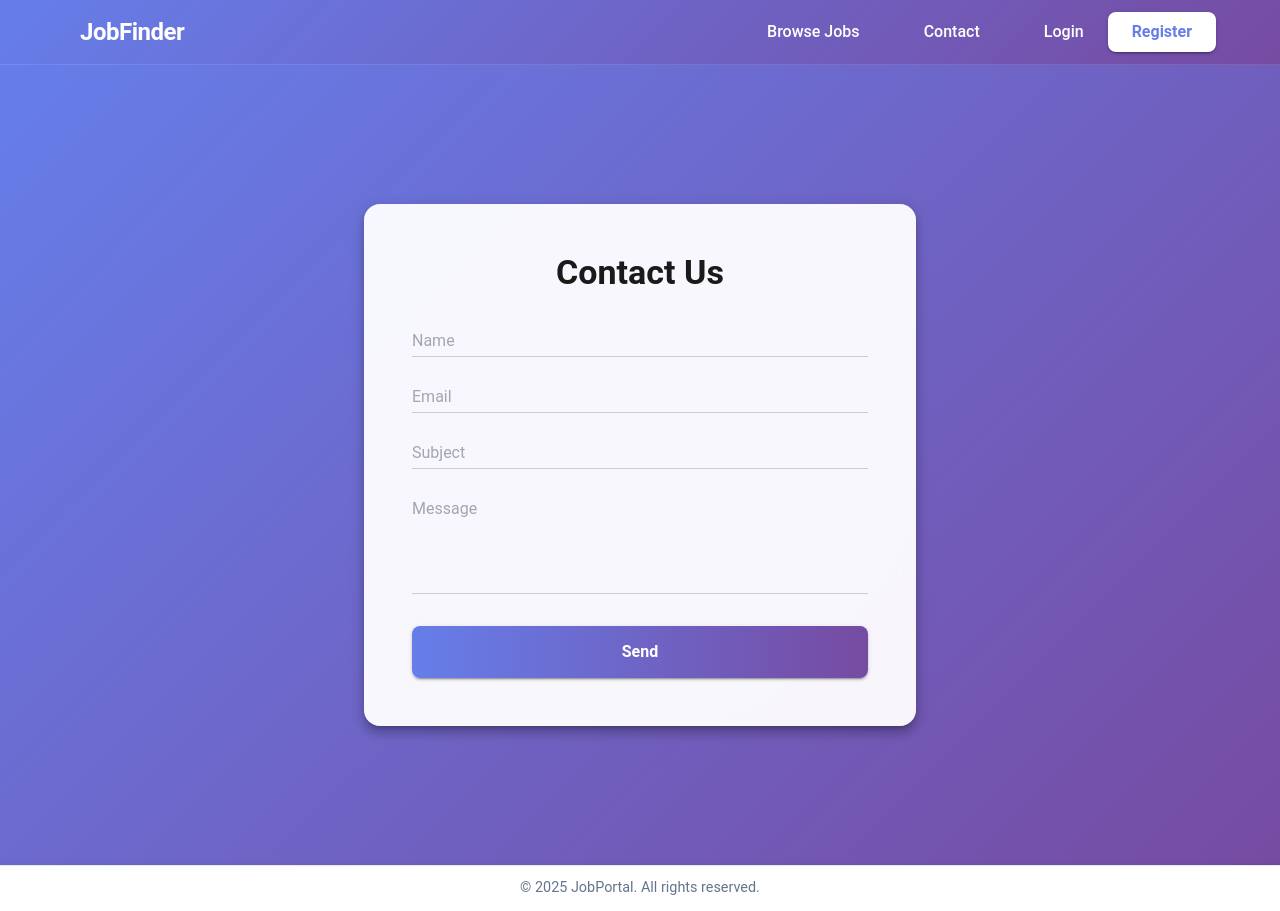
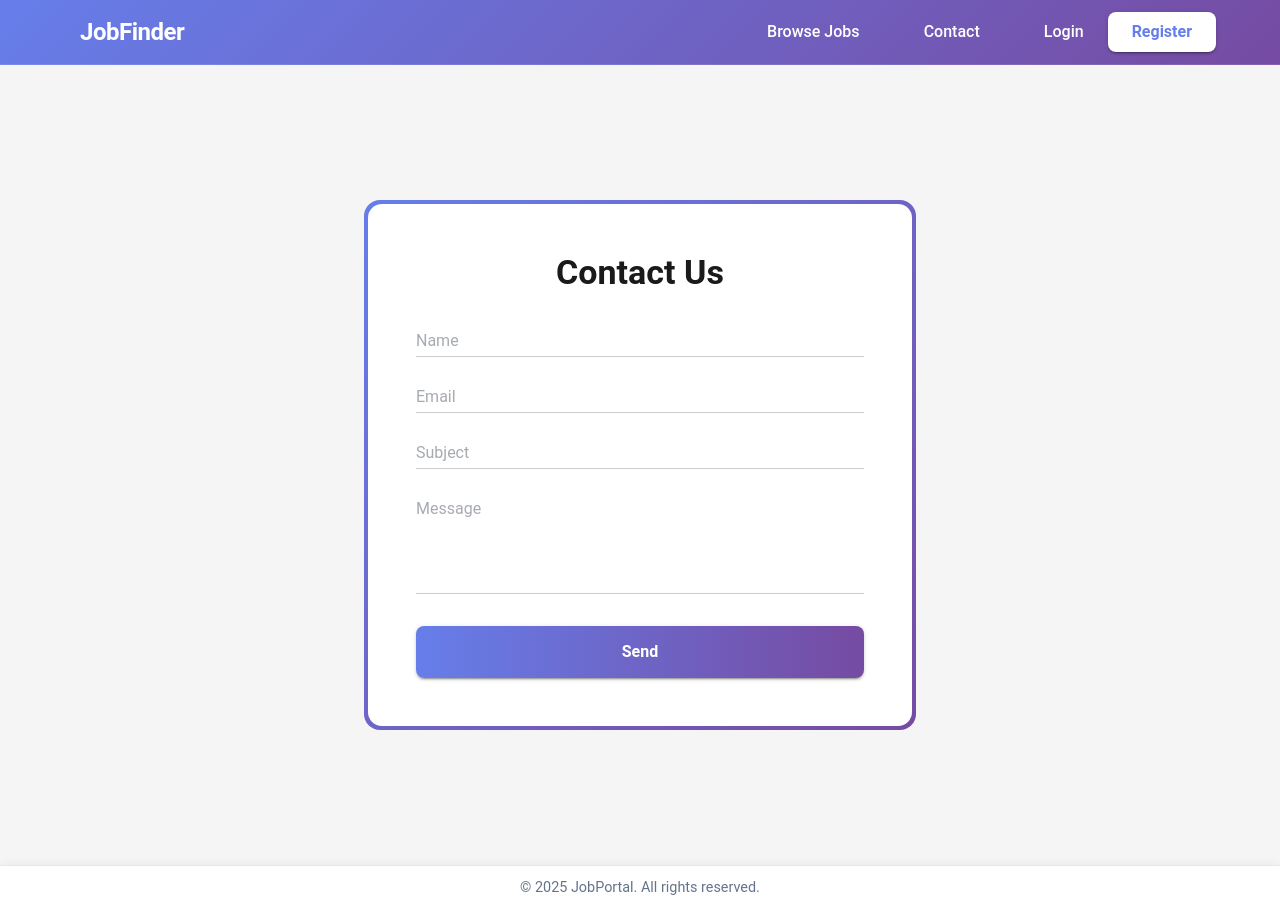
Before and after one commit to Divanshu-Singla/JobFinder, a React (Create React App) app in the folder frontend/: page /contact in a window 1280 px wide. Built offline with nearby package versions, Linux system fonts and the light colour scheme; no server answers; some icons are missing; what axios-retry would draw is missing.

Commit message:
Update Contact form: remove gradient background, add gradient border to form

```diff
--- a/frontend/src/pages/ContactPage.js
+++ b/frontend/src/pages/ContactPage.js
@@ -105,7 +105,7 @@ const ContactPage = () => {
     <Box
       sx={{
         minHeight: '100vh',
-        background: 'linear-gradient(135deg, #667eea 0%, #764ba2 100%)',
+        bgcolor: '#f5f5f5',
         display: 'flex',
         alignItems: 'center',
         justifyContent: 'center',
@@ -113,15 +113,21 @@ const ContactPage = () => {
       }}
     >
       <Container maxWidth="sm">
-        <Paper
-          elevation={8}
+        <Box
           sx={{
-            p: { xs: 4, sm: 6 },
+            p: 0.5,
             borderRadius: 4,
-            bgcolor: 'rgba(255, 255, 255, 0.95)',
-            backdropFilter: 'blur(10px)',
+            background: 'linear-gradient(135deg, #667eea 0%, #764ba2 100%)',
           }}
         >
+          <Paper
+            elevation={0}
+            sx={{
+              p: { xs: 4, sm: 6 },
+              borderRadius: 3.5,
+              bgcolor: 'white',
+            }}
+          >
           <Typography
             variant="h4"
             align="center"
@@ -274,6 +280,7 @@ const ContactPage = () => {
             </Button>
           </form>
         </Paper>
+        </Box>
       </Container>
     </Box>
   );
```
